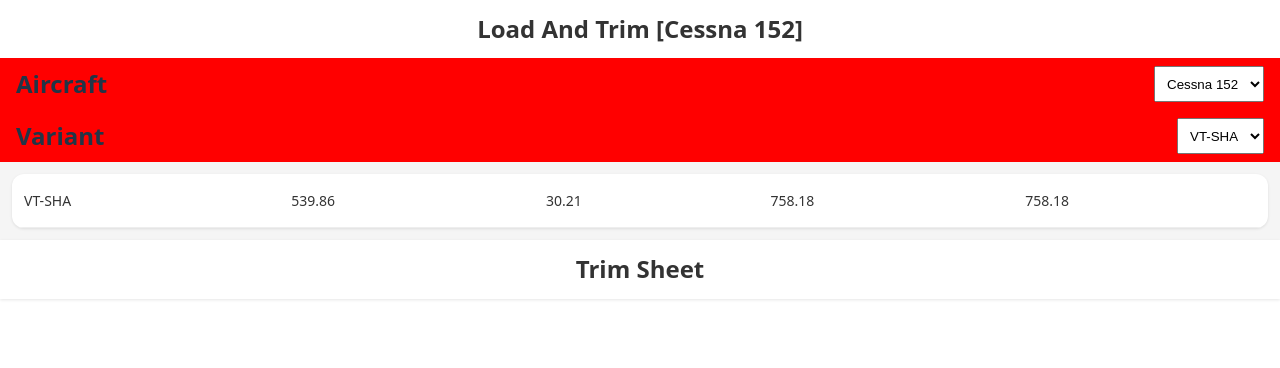
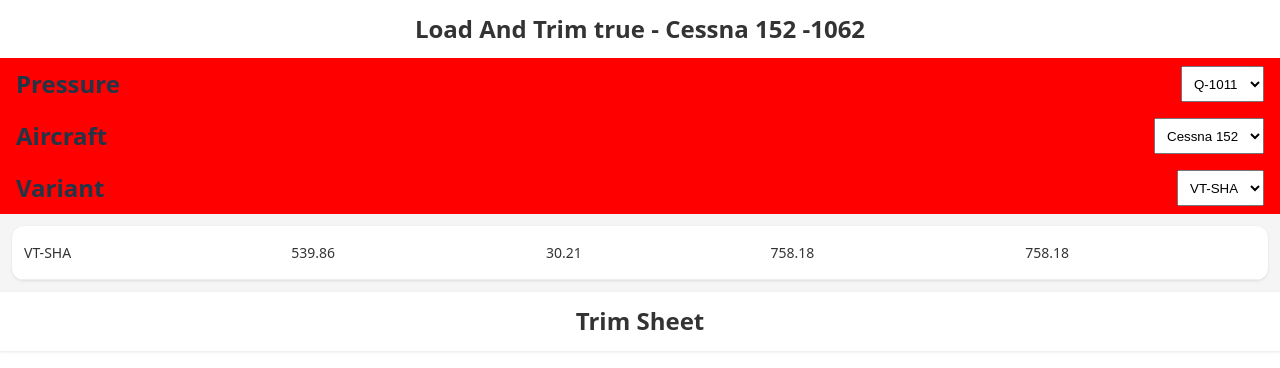
Before and after one commit to bibin-jaimon/2025-load-trim-pwa, a React (Vite) app: page / in a window 1280 px wide. Shown: the top 368 px of the page. Built offline with nearby package versions, Linux system fonts and the light colour scheme.

Commit message:
update pressure

```diff
--- a/src/App.jsx
+++ b/src/App.jsx
@@ -10,10 +10,18 @@
 
   const [selectedAircraft, setSelectedAircraft] = useState();
   const [selectedVariant, setSelectedVariant] = useState();
+  const [selectedPressure, setSelectedPressure] = useState();
+
   useEffect(() => {
     fetchAircrafts();
     fetchPressures();
   }, []);
+
+  // set initial pressure
+  useEffect(() => {
+    console.log(pressures);
+    setSelectedPressure(pressures?.[0]);
+  }, [pressures]);
 
   // fetch all pressures
   const fetchPressures = async () => {
@@ -27,15 +35,25 @@
     setAircrafts(data);
   };
 
-
   // set initial aircraft
   useEffect(() => {
     setSelectedAircraft(aircrafts[0]);
   }, [aircrafts]);
 
+  // set selected aircrafts first variant
   useEffect(() => {
-    setSelectedVariant(selectedAircraft?.regns?.[0])
+    setSelectedVariant(selectedAircraft?.regns?.[0]);
   }, [selectedAircraft]);
+
+  const canShow =
+    selectedPressure != undefined &&
+    selectedAircraft != undefined &&
+    selectedVariant != undefined;
+
+  if (canShow == false) {
+    console.log({ selectedPressure, selectedAircraft, selectedVariant });
+    return <h1>Not loaded</h1>;
+  }
 
   return (
     <div
@@ -46,7 +64,22 @@
       }}
       className="app-container"
     >
-      <h1>Load And Trim [{selectedAircraft?.type}]</h1>
+      <h1>
+        Load And Trim {`${canShow}`} - {selectedAircraft?.type} -
+        {selectedPressure?.value}
+      </h1>
+
+      {canShow && (
+        <TitleWithSelector
+          title="Pressure"
+          displayKey="key"
+          options={pressures}
+          value={selectedPressure?.key}
+          onChange={setSelectedPressure}
+        />
+      )}
+
+      {canShow && (
         <TitleWithSelector
           title="Aircraft"
           displayKey="type"
@@ -54,8 +87,9 @@
           value={selectedAircraft?.type}
           onChange={setSelectedAircraft}
         />
+      )}
 
-      {selectedAircraft && (
+      {canShow && (
         <TitleWithSelector
           title={"Variant"}
           displayKey={"acreg"}
@@ -64,8 +98,9 @@
           onChange={setSelectedVariant}
         />
       )}
-
-      {selectedVariant && <ReferenceTable aircraft={selectedAircraft} variant={selectedVariant} />}
+      {selectedVariant && (
+        <ReferenceTable aircraft={selectedAircraft} variant={selectedVariant} />
+      )}
       <h1>Trim Sheet</h1>
     </div>
   );
--- a/src/components/selector/selector-with-title.jsx
+++ b/src/components/selector/selector-with-title.jsx
@@ -8,7 +8,7 @@
         justifyContent: "space-between",
         alignItems: "space-between",
         padding: "8px 16px",
-        background: "red"
+        background: "red",
       }}
     >
       <h2 style={{ margin: 0, flex: 1 }}>{title}</h2>
--- a/src/data-store/index.js
+++ b/src/data-store/index.js
@@ -12,7 +12,7 @@
 export const loadPressures = async () => {
   const modules = import.meta.glob("./pressure/pressure.json");
   let data = await loadJSONModules(modules);
-  return mapped(data);
+  return mapped(data)[0].data;
 };
 
 const mapped = (data) => {
--- a/src/data-store/pressure/pressure.json
+++ b/src/data-store/pressure/pressure.json
@@ -1,4 +1,6 @@
 {
-    "q-1011": 1062,
-    "q-1012": 1035
+  "data": [
+    { "key": "Q-1011", "value": 1062 },
+    { "key": "Q-1012", "value": 1035 }
+  ]
 }
```
Lines whose indentation alone changed are shown as unchanged.
